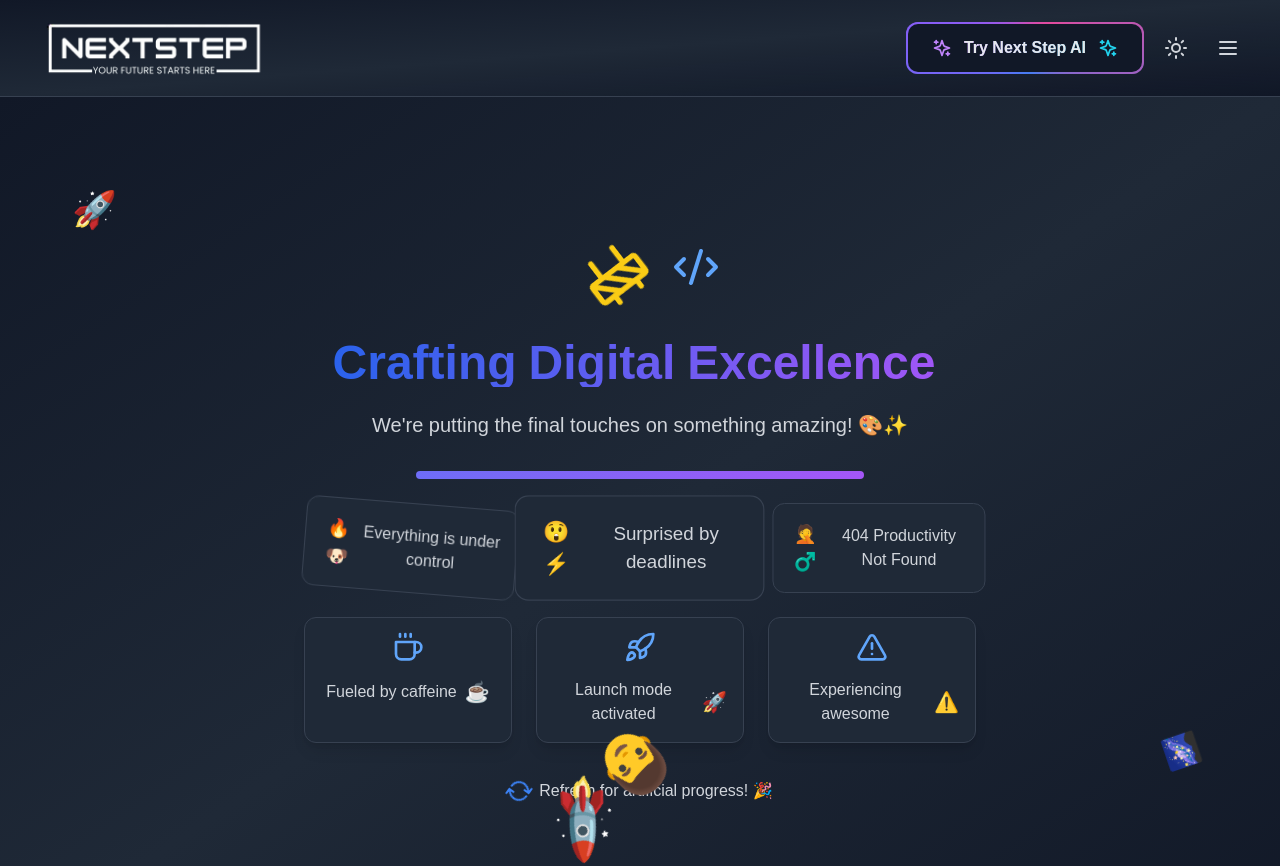
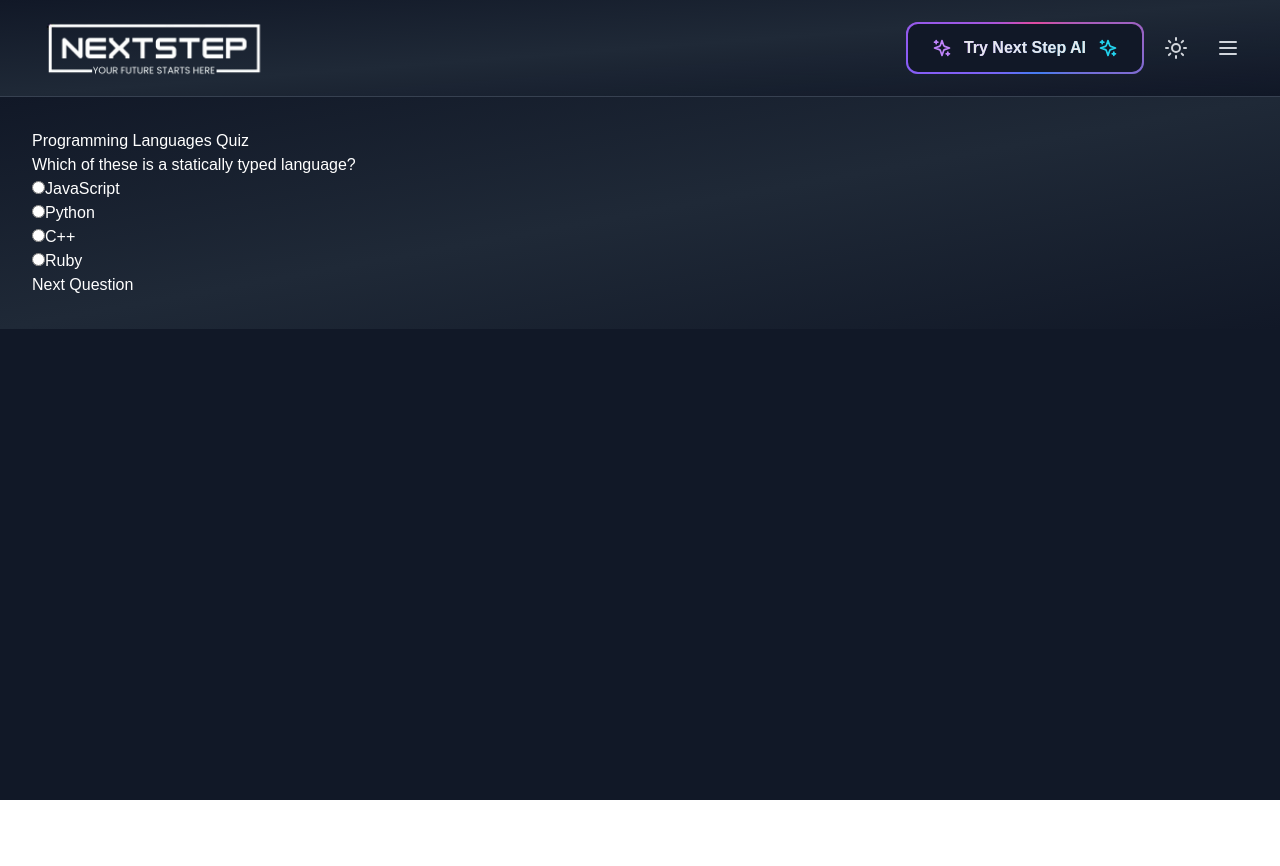
Before and after one commit to musashaikh6448/NextStep, a React (Vite) app: page /quiz in a window 1280 px wide. Shown: the top 866 px of the page. After the commit the page ends 800 px from the top, so only its background shows below. Built offline with nearby package versions, Linux system fonts and the light colour scheme; a web font is replaced by a local one.

Commit message:
add quiz page

```diff
--- a/src/App.tsx
+++ b/src/App.tsx
@@ -18,6 +18,7 @@ import { ResumeBuilder } from "./pages/ResumeBuilder";
 import CodeEditor from "./pages/CodeEditor";
 import AMAPage from "./pages/AMA";
 import NextChatAI from "./pages/NextChatAI";
+import Quiz from "./pages/Quiz";
 
 function App() {
   const theme = useStore((state) => state.theme);
@@ -39,6 +40,7 @@ function App() {
             <Route path="/community" element={<Community />} />
             <Route path="/feedback" element={<Feedback />} />
             <Route path="/contact-us" element={<Contact />} />
+            <Route path="/quiz" element={<Quiz />} />
             <Route path="/careers" element={<Careers />} />
             <Route path="/career/:id" element={<CareerDetails />} />
             <Route path="*" element={<WorkInProgress />} />
--- a/src/components/Sidebar.tsx
+++ b/src/components/Sidebar.tsx
@@ -13,6 +13,7 @@ import {
   TicketCheck,
   Braces,
   Sparkles,
+  Brain,
 } from "lucide-react";
 
 interface SidebarProps {
@@ -27,7 +28,7 @@ const navItems = [
   { to: "/certifications", icon: TicketCheck, label: "Certifications" },
   { to: "/next-chat-ai", icon: Sparkles, label: "Next Step AI" },
   { to: "/playground", icon: Braces, label: "Live Code Playground" },
-  { to: "/quiz", icon: Braces, label: "Quiz" },
+  { to: "/quiz", icon: Brain , label: "Quiz" },
   { to: "/resume-builder", icon: FileText, label: "Resume Builder" },
   { to: "/ask-me-anything", icon: MessageCircleQuestion, label: "Ask Me Anything" },
   { to: "/feedback", icon: BookOpen, label: "Feedback" },
--- /dev/null
+++ b/src/pages/Quiz.tsx
@@ -0,0 +1,102 @@
+import React, { useState } from 'react';
+
+interface Question {
+  question: string;
+  options: string[];
+  answer: string;
+}
+
+const Quiz: React.FC = () => {
+  const questions: Question[] = [
+    {
+      question: 'Which of these is a statically typed language?',
+      options: ['JavaScript', 'Python', 'C++', 'Ruby'],
+      answer: 'C++',
+    },
+    {
+      question: 'What does HTML stand for?',
+      options: ['HyperText Markup Language', 'HyperText Machine Language', 'HyperText Marking Language', 'HyperText Markup Link'],
+      answer: 'HyperText Markup Language',
+    },
+    {
+      question: 'Which programming language is known as the "language of the web"?',
+      options: ['Java', 'Python', 'JavaScript', 'C#'],
+      answer: 'JavaScript',
+    },
+    {
+      question: 'Which of the following is NOT an object-oriented programming language?',
+      options: ['Java', 'C++', 'Python', 'C'],
+      answer: 'C',
+    },
+    {
+      question: 'What is the extension for a Python file?',
+      options: ['.py', '.java', '.html', '.cpp'],
+      answer: '.py',
+    },
+  ];
+
+  const [currentQuestionIndex, setCurrentQuestionIndex] = useState(0);
+  const [score, setScore] = useState(0);
+  const [selectedOption, setSelectedOption] = useState<string | null>(null);
+  const [quizFinished, setQuizFinished] = useState(false);
+
+  const handleAnswer = (selected: string) => {
+    setSelectedOption(selected);
+  };
+
+  const handleNext = () => {
+    if (selectedOption === questions[currentQuestionIndex].answer) {
+      setScore(score + 1);
+    }
+
+    if (currentQuestionIndex + 1 < questions.length) {
+      setCurrentQuestionIndex(currentQuestionIndex + 1);
+      setSelectedOption(null);
+    } else {
+      setQuizFinished(true);
+    }
+  };
+
+  const handleRestart = () => {
+    setCurrentQuestionIndex(0);
+    setScore(0);
+    setSelectedOption(null);
+    setQuizFinished(false);
+  };
+
+  return (
+    <div className="quiz-container">
+      <h2>Programming Languages Quiz</h2>
+      {quizFinished ? (
+        <div>
+          <h3>Your score: {score} out of {questions.length}</h3>
+          <button onClick={handleRestart}>Restart Quiz</button>
+        </div>
+      ) : (
+        <div>
+          <h3>{questions[currentQuestionIndex].question}</h3>
+          <div className="options">
+            {questions[currentQuestionIndex].options.map((option, index) => (
+              <div key={index}>
+                <input
+                  type="radio"
+                  id={option}
+                  name="answer"
+                  value={option}
+                  checked={selectedOption === option}
+                  onChange={() => handleAnswer(option)}
+                />
+                <label htmlFor={option}>{option}</label>
+              </div>
+            ))}
+          </div>
+          <button onClick={handleNext} disabled={selectedOption === null}>
+            Next Question
+          </button>
+        </div>
+      )}
+    </div>
+  );
+};
+
+export default Quiz;
```
